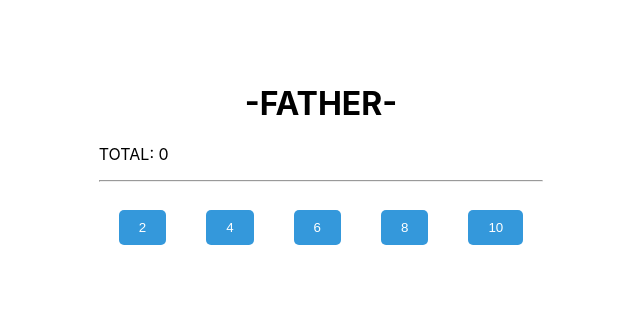
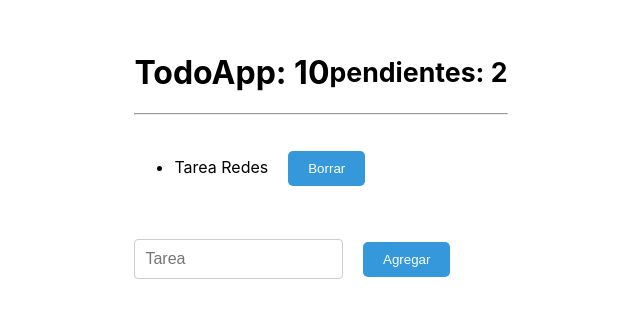
Before and after one commit to AndresManjarres/HomeworksAndres, a React (Create React App) app in the folder my-app/: page / in a window 1280 px wide. Shown: the part 236-554 px from the top of the page, without its empty margins (319-959 px from the left). Built offline with nearby package versions, Linux system fonts and the light colour scheme.

Commit message:
Reto14-Tareas

```diff
--- a/my-app/src/components/Render.jsx
+++ /dev/null
@@ -1,31 +0,0 @@
-import React, {useCallback, useState} from "react";
-import {Son} from '../hooks/Son';
-
-export const Father = () => {
-  const list = [2, 4, 6, 8, 10]
-  const [valor, setValor] = useState(0)
-
-  const increment = useCallback ( ( num ) => {
-    setValor( valor + num )
-  },[])
-
-  return (
-    <div>
-      <h1>-FATHER-</h1>
-      <p>TOTAL: {valor}</p>
-      <hr/>
-
-      {
-        list.map((n, idx) => {
-          return (
-            <Son
-              key = { idx }
-              numero = { n }
-              increment = { increment }
-            />
-          )
-        })
-      }
-    </div>
-  )
-}
--- /dev/null
+++ b/my-app/src/components/todoAdd/TodoAdd.jsx
@@ -0,0 +1,42 @@
+import React, { useState } from "react";
+
+export const TodoAdd = ({ onNewTodo }) => {
+    const [taskDescription, setTaskDescription] = useState('');
+
+    const onFormSubmit = (event) => {
+        event.preventDefault();
+
+        if (taskDescription.trim() === '') {
+
+            return;
+        }
+
+        const newTodo = {
+            id: new Date().getTime(),
+            description: taskDescription,
+            done: false
+        };
+
+        onNewTodo(newTodo);
+
+        setTaskDescription('');
+    }
+
+    return (
+        <form onSubmit={(event) => onFormSubmit(event)}>
+            <input
+                type="text"
+                className="input"
+                placeholder="Tarea"
+                value={taskDescription}
+                onChange={(e) => setTaskDescription(e.target.value)}
+            />
+            <button
+                type="submit"
+                className="botones"
+            >
+                Agregar
+            </button>
+        </form>
+    )
+}
--- /dev/null
+++ b/my-app/src/components/todoApp/TodoApp.jsx
@@ -0,0 +1,40 @@
+import React, { useReducer } from "react";
+import { TodoAdd } from "../todoAdd/TodoAdd";
+import { TodoList } from "../todoList/TodoList";
+import { TodoReducer } from "../todoReducer/TodoReducer";
+
+const initialState = [
+    {
+        id: new Date().getTime(),
+        description: "Tarea Redes",
+        done: false
+    }
+]
+
+export const TodoApp = () => {
+    const [todos, dispatch] = useReducer(TodoReducer, initialState);
+
+    const handleNewTodo = (todo) => {
+        const action = {
+            type: "[TODO] ADD TODO",
+            payload: todo
+        }
+        dispatch(action);
+    }
+
+    return (
+        <div>
+            <h1>TodoApp: 10 <small>pendientes: 2</small></h1>
+            <hr />
+
+            <div className="">
+                <div className="">
+                    <TodoList todos={todos} />
+                </div>
+                <div className="">
+                    <TodoAdd onNewTodo={handleNewTodo} />
+                </div>
+            </div>
+        </div>
+    )
+}
--- /dev/null
+++ b/my-app/src/components/todoItem/TodoItem.jsx
@@ -0,0 +1,8 @@
+export const TodoItem = ({ todo }) => {
+    return (
+        <li className=''>
+            <span className='align-self-center'>{todo.description}</span>
+            <button className='botones'>Borrar</button>
+        </li>
+    )
+}
--- /dev/null
+++ b/my-app/src/components/todoList/TodoList.jsx
@@ -0,0 +1,15 @@
+import { TodoItem } from '../todoItem/TodoItem'
+
+export const TodoList = ({ todos = [] }) => {
+    return (
+        <ul className='list-group'>
+            {
+                todos.map((todo, key) => {
+                    return (
+                        <TodoItem key={key} todo={todo} />
+                    )
+                })
+            }
+        </ul>
+    )
+}
--- /dev/null
+++ b/my-app/src/components/todoReducer/TodoReducer.jsx
@@ -0,0 +1,8 @@
+export const TodoReducer = (initialState = [], action) => {
+    switch (action.type) {
+        case "[TODO] ADD TODO":
+            return [...initialState, action.payload]
+        default:
+            return initialState;
+    }
+}
--- a/my-app/src/hooks/Son.jsx
+++ /dev/null
@@ -1,13 +0,0 @@
-import React, { memo } from "react";
-
-export const Son = memo(({ numero, increment}) => {
-  console.log('again reloades...');
-
-  return(
-    <button onClick= {() => {increment(numero)}} className="botones">
-      {numero}
-    </button>
-    )
-
-}
-)
--- a/my-app/src/index.js
+++ b/my-app/src/index.js
@@ -5,11 +5,12 @@
 //import FirstApp from './components/Category';
 //import { Category } from './components/Category';
 //import { GiftGridExpertApp } from './components/gifExpertApp/GifExpertApp';
-import { Father } from './components/Render';
+//import { Father } from './components/Render';
+import { TodoApp } from './components/todoApp/TodoApp';
 
 const root = ReactDOM.createRoot(document.getElementById('root'));
 root.render(
   <React.StrictMode>
-    <Father/>
+    <TodoApp/>
   </React.StrictMode>
 );
```
